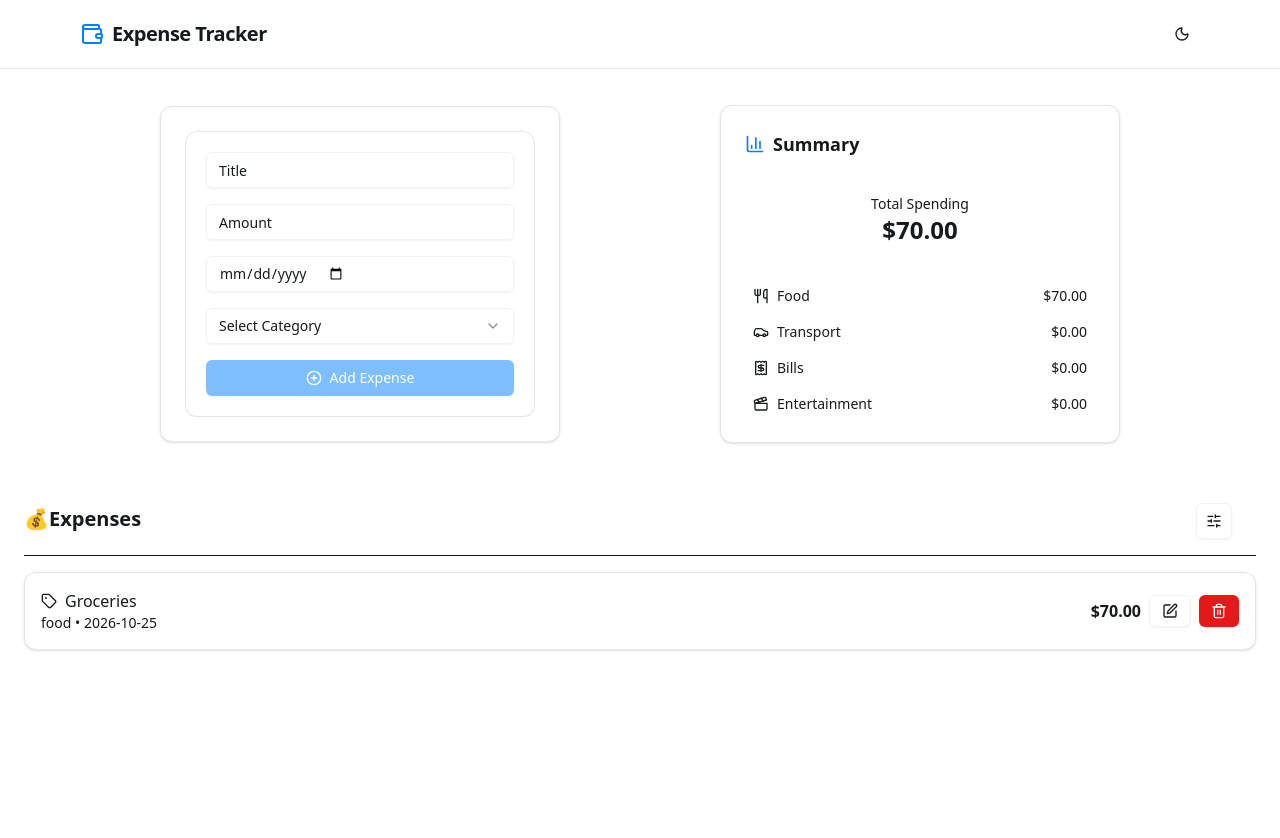
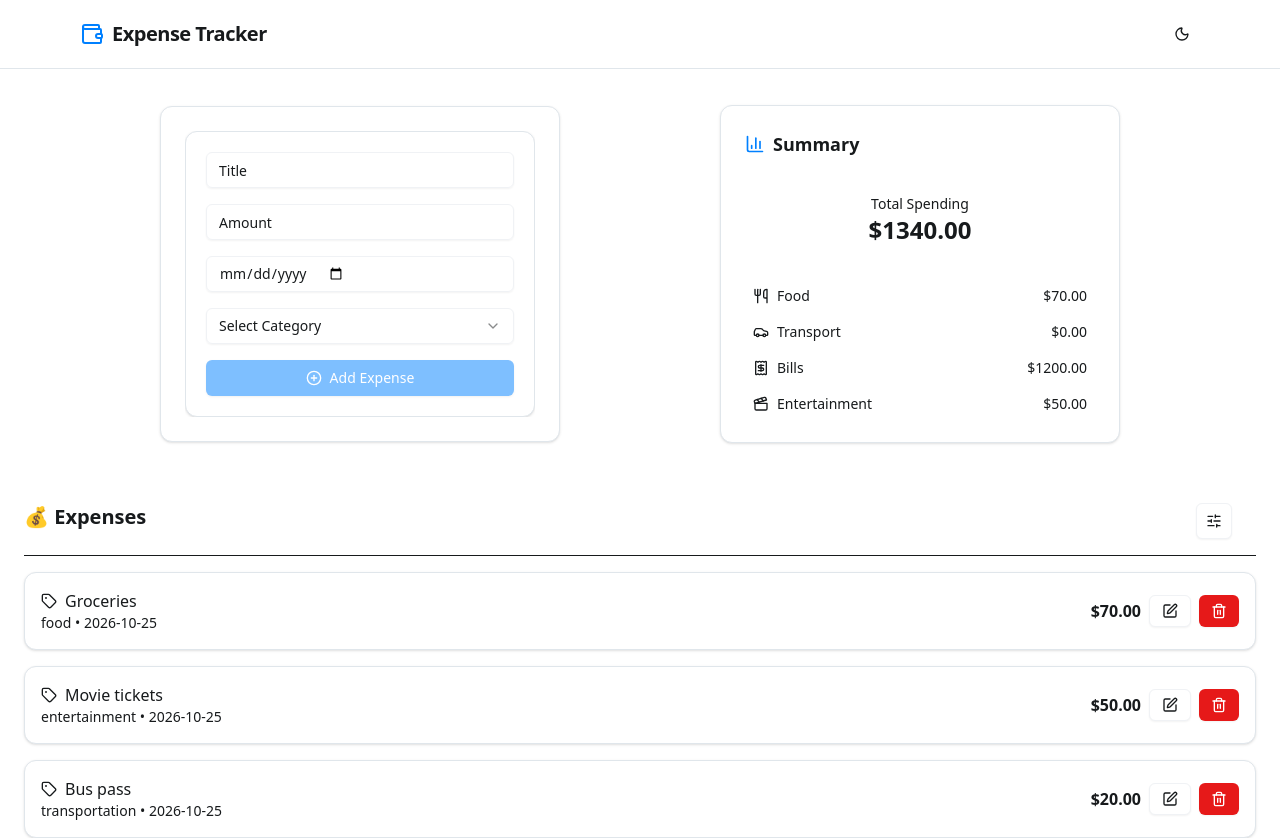
Before and after one commit to edosao/expense-tracker, a React (Vite) app: page / in a window 1280 px wide. Shown: the top 838 px of the page. Before the commit the page ends 800 px from the top, so only its background shows below. Built offline with nearby package versions, Linux system fonts and the light colour scheme.

Commit message:
feat: add framer motion animations for expense list interactions

```diff
--- a/package.json
+++ b/package.json
@@ -16,6 +16,7 @@
     "@radix-ui/react-switch": "^1.2.6",
     "class-variance-authority": "^0.7.1",
     "clsx": "^2.1.1",
+    "framer-motion": "^12.34.3",
     "lucide-react": "^0.562.0",
     "react": "^19.2.0",
     "react-dom": "^19.2.0",
--- a/src/App.tsx
+++ b/src/App.tsx
@@ -19,6 +19,27 @@ export default function App() {
             amount: 70,
             date: "2026-10-25",
             category: "food",
+          },
+          {
+            id: crypto.randomUUID(),
+            title: "Movie tickets",
+            amount: 50,
+            date: "2026-10-25",
+            category: "entertainment",
+          },
+          {
+            id: crypto.randomUUID(),
+            title: "Bus pass",
+            amount: 20,
+            date: "2026-10-25",
+            category: "transportation",
+          },
+          {
+            id: crypto.randomUUID(),
+            title: "Electricity bill",
+            amount: 1200,
+            date: "2026-10-25",
+            category: "bills",
           },
         ];
   });
--- a/src/components/ExpenseForm.tsx
+++ b/src/components/ExpenseForm.tsx
@@ -1,5 +1,5 @@
-// src/components/ExpenseForm.tsx
 import { useState } from "react";
+import { motion } from "framer-motion";
 import { Card } from "@/components/ui/card";
 import { Input } from "@/components/ui/input";
 import {
@@ -22,12 +22,12 @@ function ExpenseForm({ onAddExpense }: ExpenseFormProps) {
   const [amount, setAmount] = useState("");
   const [date, setDate] = useState("");
   const [category, setCategory] = useState("");
+
   const isFormValid = title && amount && date && category;
 
   const handleSubmit = (e: React.FormEvent) => {
     e.preventDefault();
-
-    if (!title || !amount || !date || !category) return;
+    if (!isFormValid) return;
 
     const newExpense = {
       id: crypto.randomUUID(),
@@ -46,12 +46,12 @@ function ExpenseForm({ onAddExpense }: ExpenseFormProps) {
   };
 
   return (
-    <div>
-      <Card
-        className={`p-5 w-full max-w-md space-y-4 transition-all duration-300
-    ${"shadow-sm"}
-  `}
-      >
+    <motion.div
+      initial={{ opacity: 0, scale: 0.96 }}
+      animate={{ opacity: 1, scale: 1 }}
+      transition={{ duration: 0.3 }}
+    >
+      <Card className="p-5 w-full max-w-md space-y-4">
         <form onSubmit={handleSubmit} className="space-y-4">
           <Input
             placeholder="Title"
@@ -63,13 +63,8 @@ function ExpenseForm({ onAddExpense }: ExpenseFormProps) {
             placeholder="Amount"
             type="number"
             min="0"
-            step="1"
             value={amount}
-            onChange={(e) => {
-              const value = e.target.value;
-              if (Number(value) < 0) return;
-              setAmount(value);
-            }}
+            onChange={(e) => setAmount(e.target.value)}
           />
 
           <Input
@@ -83,7 +78,7 @@ function ExpenseForm({ onAddExpense }: ExpenseFormProps) {
             <SelectTrigger>
               <SelectValue placeholder="Select Category" />
             </SelectTrigger>
-            <SelectContent className="bg-popover text-popover-foreground shadow-lg border z-[9999]">
+            <SelectContent>
               <SelectItem value="food">Food</SelectItem>
               <SelectItem value="transport">Transport</SelectItem>
               <SelectItem value="bills">Bills</SelectItem>
@@ -91,19 +86,19 @@ function ExpenseForm({ onAddExpense }: ExpenseFormProps) {
             </SelectContent>
           </Select>
 
-          <div className="flex gap-2">
+          <motion.div whileTap={{ scale: 0.95 }}>
             <Button
               type="submit"
-              className="w-full gap-2 disabled:opacity-50 disabled:cursor-not-allowed"
+              className="w-full gap-2"
               disabled={!isFormValid}
             >
               <PlusCircle className="h-4 w-4" />
               Add Expense
             </Button>
-          </div>
+          </motion.div>
         </form>
       </Card>
-    </div>
+    </motion.div>
   );
 }
 
--- a/src/components/ExpenseItem.tsx
+++ b/src/components/ExpenseItem.tsx
@@ -1,4 +1,5 @@
 import { useState } from "react";
+import { motion } from "framer-motion";
 import { Card } from "@/components/ui/card";
 import { Button } from "@/components/ui/button";
 import { Input } from "@/components/ui/input";
@@ -35,21 +36,30 @@ export default function ExpenseItem({
   };
 
   return (
+    <motion.div
+      layout
+      initial={{ opacity: 0, y: 15 }}
+      animate={{ opacity: 1, y: 0 }}
+      exit={{ opacity: 0, y: -15, scale: 0.98 }}
+      whileHover={{ y: -2, scale: 1.01 }}
+      transition={{ duration: 0.25 }}
+    >
       <Card
-      className={`p-4 transition-all duration-300 ${
-        editingId === expense.id
-          ? "ring-2 ring-primary bg-muted scale-[1.01]"
-          : "hover:shadow-sm"
+        className={`p-4 ${
+          editingId === expense.id ? "ring-2 ring-primary bg-muted" : ""
         }`}
       >
         {editingId === expense.id ? (
-        <div className="space-y-3">
+          <motion.div
+            initial={{ opacity: 0 }}
+            animate={{ opacity: 1 }}
+            className="space-y-3"
+          >
             <Input
               value={localExpense.title}
               onChange={(e) =>
                 setLocalExpense({ ...localExpense, title: e.target.value })
               }
-            placeholder="Title"
             />
 
             <Input
@@ -61,8 +71,6 @@ export default function ExpenseItem({
                   amount: Number(e.target.value),
                 })
               }
-            placeholder="Amount"
-            min={0}
             />
 
             <Input
@@ -74,19 +82,24 @@ export default function ExpenseItem({
             />
 
             <div className="flex gap-2">
-            <Button size="sm" onClick={handleSave} className="flex-1">
-              <Edit className="w-4 h-4 mr-1" /> Save
+              <motion.div whileTap={{ scale: 0.95 }} className="flex-1">
+                <Button size="sm" onClick={handleSave} className="w-full">
+                  Save
                 </Button>
+              </motion.div>
+
+              <motion.div whileTap={{ scale: 0.95 }} className="flex-1">
                 <Button
                   size="sm"
                   variant="outline"
                   onClick={handleCancel}
-              className="flex-1"
+                  className="w-full"
                 >
                   Cancel
                 </Button>
+              </motion.div>
             </div>
-        </div>
+          </motion.div>
         ) : (
           <div className="flex justify-between items-center">
             <div className="flex-1">
@@ -100,8 +113,11 @@ export default function ExpenseItem({
             </div>
 
             <div className="flex items-center gap-2">
-            <span className="font-semibold">${expense.amount.toFixed(2)}</span>
+              <span className="font-semibold">
+                ${expense.amount.toFixed(2)}
+              </span>
 
+              <motion.div whileTap={{ scale: 0.9 }}>
                 <Button
                   size="sm"
                   variant="outline"
@@ -109,7 +125,9 @@ export default function ExpenseItem({
                 >
                   <Edit className="w-4 h-4" />
                 </Button>
+              </motion.div>
 
+              <motion.div whileTap={{ scale: 0.9 }}>
                 <Button
                   size="sm"
                   variant="destructive"
@@ -117,9 +135,11 @@ export default function ExpenseItem({
                 >
                   <Trash2 className="w-4 h-4" />
                 </Button>
+              </motion.div>
             </div>
           </div>
         )}
       </Card>
+    </motion.div>
   );
 }
--- a/src/components/ExpenseList.tsx
+++ b/src/components/ExpenseList.tsx
@@ -1,4 +1,5 @@
 import { useState } from "react";
+import { motion, AnimatePresence } from "framer-motion";
 import ExpenseItem from "./ExpenseItem";
 import type { Expense } from "@/types/expense";
 import { Card } from "@/components/ui/card";
@@ -20,6 +21,15 @@ type ExpenseListProps = {
   onCancelEditing: () => void;
 };
 
+const containerVariants = {
+  hidden: {},
+  visible: {
+    transition: {
+      staggerChildren: 0.05,
+    },
+  },
+};
+
 export default function ExpenseList({
   expenses,
   editingId,
@@ -33,7 +43,7 @@ export default function ExpenseList({
 
   const toggleCategory = (category: string, checked: boolean) => {
     setSelectedCategories((prev) =>
-      checked ? [...prev, category] : prev.filter((c) => c !== category)
+      checked ? [...prev, category] : prev.filter((c) => c !== category),
     );
   };
 
@@ -45,9 +55,8 @@ export default function ExpenseList({
   return (
     <div className="space-y-4">
       <div className="flex justify-between mb-4 border-b border-muted">
-        <h2 className="text-xl font-bold mb-3 pb-2 flex items-center gap-2">
-          💰Expenses
-        </h2>
+        <h2 className="text-xl font-bold mb-3 pb-2">💰 Expenses</h2>
+
         <DropdownMenu>
           <DropdownMenuTrigger asChild>
             <Button size="icon" variant="outline" className="mr-6 mb-4">
@@ -70,11 +79,19 @@ export default function ExpenseList({
       </div>
 
       {filteredExpenses.length === 0 ? (
+        <motion.div initial={{ opacity: 0 }} animate={{ opacity: 1 }}>
           <Card className="p-4 text-center text-muted-foreground">
             No expenses added yet.
           </Card>
+        </motion.div>
       ) : (
-        <div className="space-y-4">
+        <motion.div
+          variants={containerVariants}
+          initial="hidden"
+          animate="visible"
+          className="space-y-4"
+        >
+          <AnimatePresence mode="popLayout">
             {filteredExpenses.map((expenseItem) => (
               <ExpenseItem
                 key={expenseItem.id}
@@ -86,7 +103,8 @@ export default function ExpenseList({
                 onCancelEditing={onCancelEditing}
               />
             ))}
-        </div>
+          </AnimatePresence>
+        </motion.div>
       )}
     </div>
   );
```
Also changed, not shown: 1 other file (tests, documents, lock files or other folders). Lines whose indentation alone changed are shown as unchanged.
